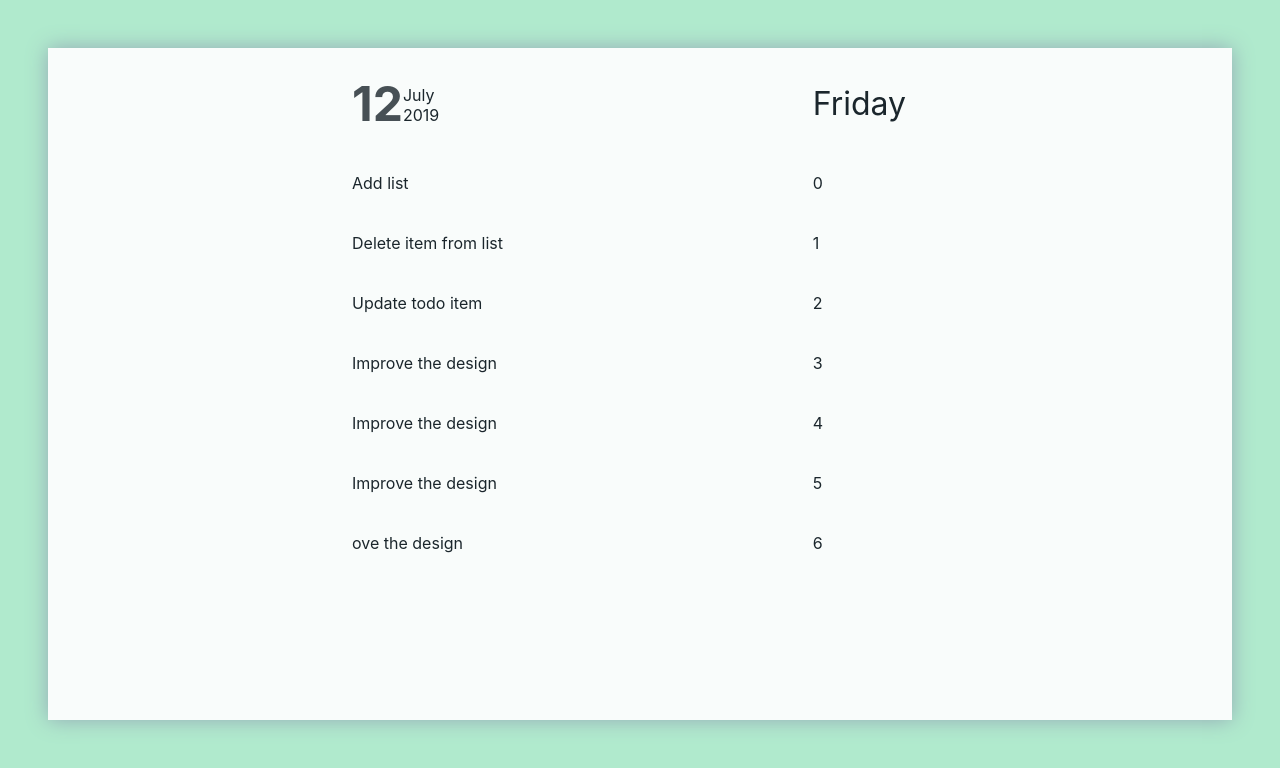
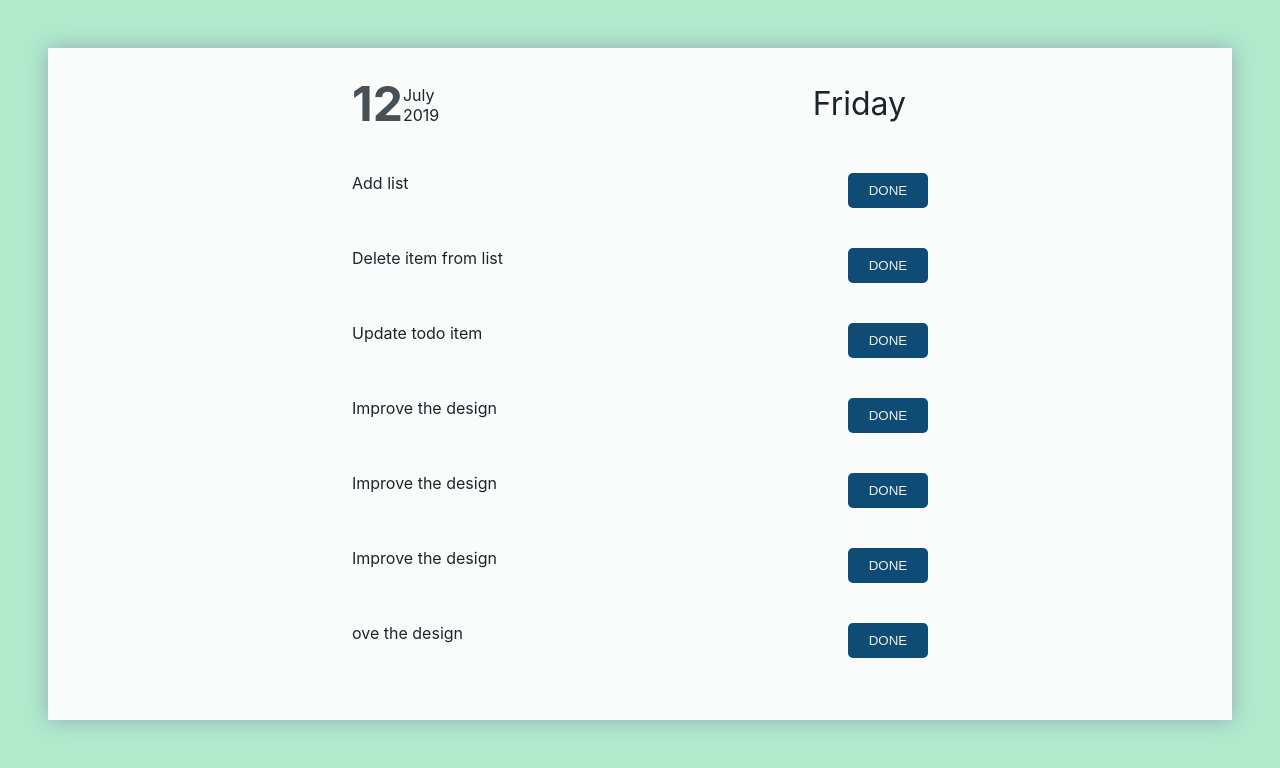
Before and after one commit to ReactorboY/Survey-Form, a React (Create React App) app: page / in a window 1280 px wide. Shown: the top 768 px of the page. Built offline with nearby package versions, Linux system fonts and the light colour scheme.

Commit message:
update #11

```diff
--- a/src/App.css
+++ b/src/App.css
@@ -18,6 +18,7 @@ main {
   color:#1b262c;
   width: 100%;
   overflow: hidden;
+  overflow-y: scroll;
   height: 100%;
 }
 .b {
@@ -48,6 +49,15 @@ main {
   flex:80%
 }
 
+.dismiss {
+  border: none;
+  background: #0f4c75;
+  padding: 10px;
+  border-radius: 5px;
+  width: 5rem;
+  color: #eee;
+}
+
 .flexSmall {
   flex: 20%;
 }
--- a/src/components/ItemContainer.js
+++ b/src/components/ItemContainer.js
@@ -42,7 +42,9 @@ export default class ItemContainer extends Component {
                 {list.map(item =>
                     <div key={item.id} className="item">
                         <div className="flexBig">{item.title}</div>
-                        <div className="flexSmall">{item.id}</div>
+                        <button type="button" className="dismiss">
+                            DONE
+                        </button>
                     </div>
                 )}
             </div>
```
